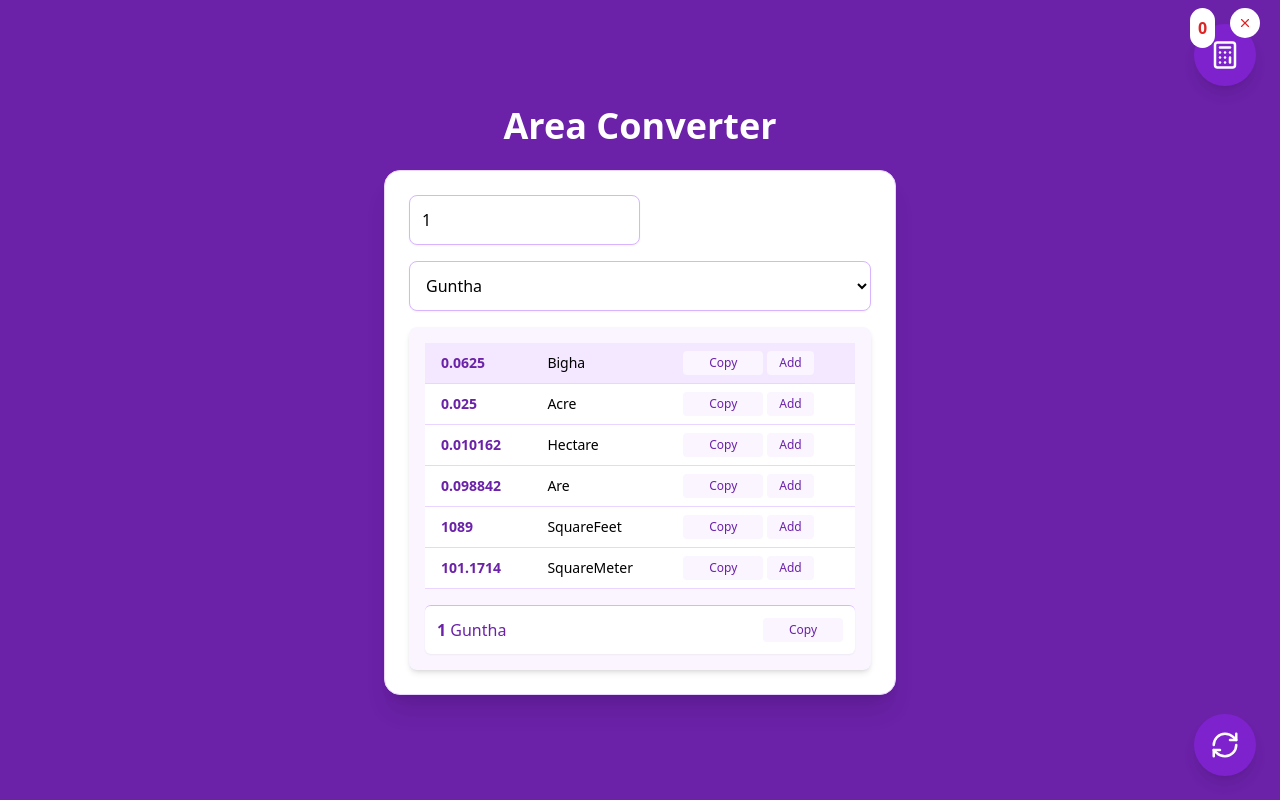
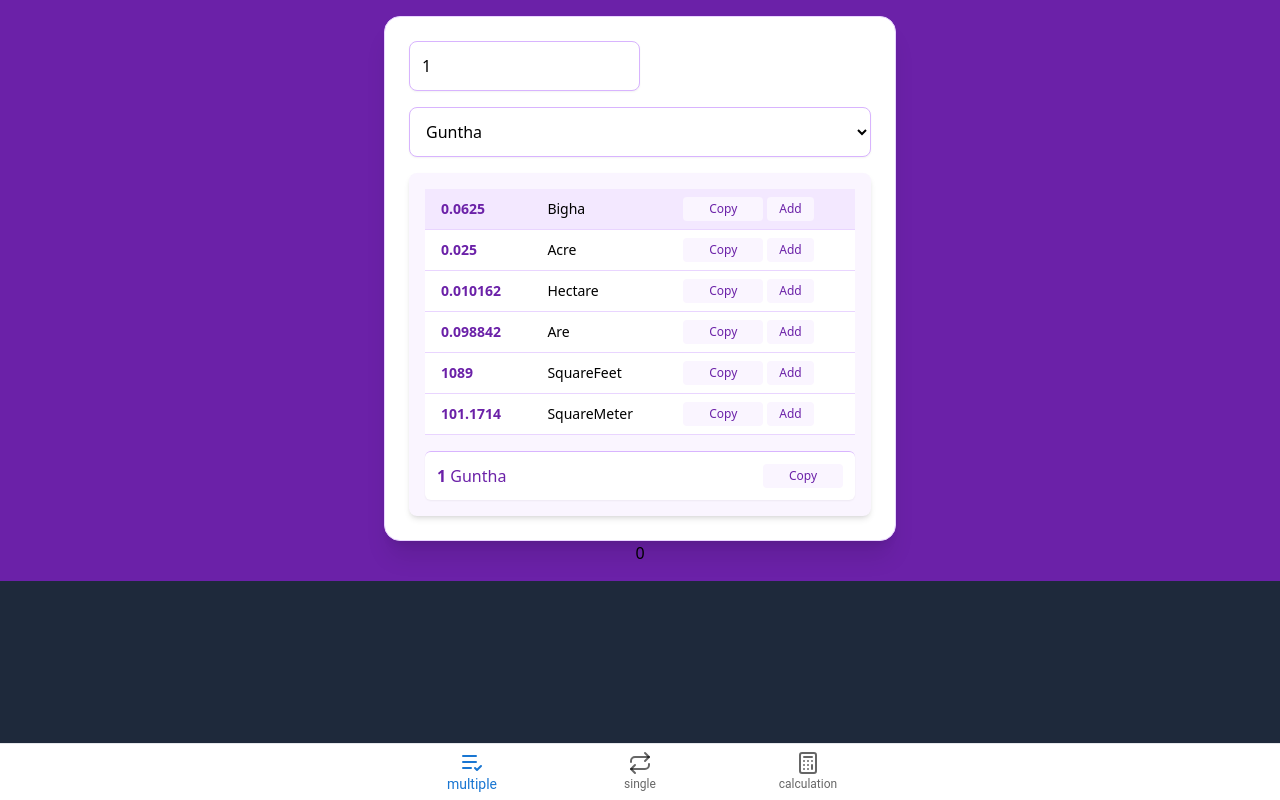
Before and after one commit to Murlidhar08/Area-Converter, a React (Vite) app: page /multiple in a window 1280 px wide. Built offline with nearby package versions, Linux system fonts and the light colour scheme.

Commit message:
Task #8: Design improvement

```diff
--- a/package.json
+++ b/package.json
@@ -10,6 +10,9 @@
     "preview": "vite preview"
   },
   "dependencies": {
+    "@emotion/react": "^11.14.0",
+    "@emotion/styled": "^11.14.1",
+    "@mui/material": "^7.2.0",
     "@reduxjs/toolkit": "^2.8.2",
     "clsx": "^1.2.1",
     "framer-motion": "^12.4.10",
--- a/src/App.tsx
+++ b/src/App.tsx
@@ -1,9 +1,10 @@
 import { BrowserRouter as Router, Routes, Route } from "react-router-dom";
 
 // Pages
-import AreaConverterMultiple from '@/pages/AreaConverterMultiple.tsx'
-import AreaConverterSingle from '@/pages/AreaConverterSingle.tsx'
-import Calculation from '@/pages/Calculation.js'
+import AreaConverterMultiple from '@/pages/AreaConverterMultiple'
+import AreaConverterSingle from '@/pages/AreaConverterSingle'
+import Calculation from '@/pages/Calculation'
+import BottomMobileBar from '@/components/BottomMobileBar'
 
 function App() {
   return (
@@ -14,6 +15,7 @@ function App() {
         <Route path="/calculation" element={<Calculation />} />
         <Route path="*" element={<AreaConverterMultiple />} />
       </Routes>
+      <BottomMobileBar />
     </Router>
   );
 }
--- /dev/null
+++ b/src/components/BottomMobileBar.tsx
@@ -0,0 +1,60 @@
+import { BottomNavigation, BottomNavigationAction, Badge } from '@mui/material';
+import { useNavigate, useLocation } from 'react-router-dom';
+import { CalculatorIcon, ListCheck, Repeat } from 'lucide-react';
+import { useEffect, useState } from 'react';
+import { useSelector } from 'react-redux';
+
+export default function BottomMobileBar() {
+    const calculationStore = useSelector((state: any) => state.calculation);
+    const navigate = useNavigate();
+    const location = useLocation();
+    const [value, setValue] = useState('/multiple');
+
+    useEffect(() => {
+        setValue(location.pathname);
+    }, [location.pathname]);
+
+    const tabs = [
+        {
+            label: "multiple",
+            path: "/multiple",
+            icon: <ListCheck />
+        },
+        {
+            label: "single",
+            path: "/single",
+            icon: <Repeat />
+        },
+        {
+            label: "calculation",
+            path: "/calculation",
+            badgeCounts: calculationStore?.listOfCalc?.length,
+            icon: <CalculatorIcon />
+        }
+    ]
+
+    return (
+        <div className="fixed bottom-0 w-full z-50 border-t bg-white">
+            <BottomNavigation
+                value={value}
+                onChange={(_, newValue) => {
+                    setValue(newValue);
+                    navigate(newValue);
+                }}
+                showLabels
+            >
+                {tabs.map(tab =>
+                    <BottomNavigationAction
+                        label={tab.label}
+                        value={tab.path}
+                        icon={
+                            <Badge badgeContent={tab.badgeCounts} color="primary">
+                                {tab.icon}
+                            </Badge>
+                        }
+                    />
+                )}
+            </BottomNavigation>
+        </div>
+    );
+}
--- a/src/interface/ListOfCalculation.ts
+++ b/src/interface/ListOfCalculation.ts
@@ -1,5 +1,5 @@
 export default interface ListOfCalculation {
     unit: string
-    unitValue: number
+    unitValue: number | string
     value: number
 }
--- /dev/null
+++ b/src/interface/UnitConversion.ts
@@ -0,0 +1,3 @@
+export default interface UnitConversion {
+    [key: string]: number;
+}
--- /dev/null
+++ b/src/interface/UnitDetails.ts
@@ -0,0 +1,11 @@
+import UnitConversion from "./UnitConversion";
+
+export default interface UnitDetails {
+    Guntha: UnitConversion;
+    Bigha: UnitConversion;
+    Acre: UnitConversion;
+    Hectare: UnitConversion;
+    Are: UnitConversion;
+    SquareFeet: UnitConversion;
+    SquareMeter: UnitConversion;
+}
--- a/src/pages/AreaConverterMultiple.tsx
+++ b/src/pages/AreaConverterMultiple.tsx
@@ -4,21 +4,9 @@ import { useNavigate } from "react-router-dom";
 import { useSelector, useDispatch } from 'react-redux';
 import { clearListOfCalculator, addListOfCalculator, setCalculateUnit } from '@/redux/slices/calculationSlice';
 import ListOfCalculation from "@/interface/ListOfCalculation";
-import { CalculatorIcon, RefreshCw, X } from 'lucide-react';
-
-interface UnitConversion {
-  [key: string]: number;
-}
-
-interface UnitDetails {
-  Guntha: UnitConversion;
-  Bigha: UnitConversion;
-  Acre: UnitConversion;
-  Hectare: UnitConversion;
-  Are: UnitConversion;
-  SquareFeet: UnitConversion;
-  SquareMeter: UnitConversion;
-}
+import { CalculatorIcon, X } from 'lucide-react';
+import UnitDetails from "@/interface/UnitDetails";
+import UnitConversion from "@/interface/UnitConversion";
 
 const unitDetails: UnitDetails = {
   Guntha: {
@@ -201,19 +189,16 @@ export default function AreaConverterMultiple() {
       unitValue: value,
       value: num
     }
+
+    if (fromUnit == "H.RA.SM")
+      obj.unitValue = `${customH}-${customR}-${customSM}`;
+
     dispatch(addListOfCalculator(obj));
     dispatch(setCalculateUnit(unit));
   };
 
   return (
-    <div className="flex flex-col items-center justify-center min-h-screen bg-purple-800 p-4">
-      <motion.h1
-        className="text-4xl font-extrabold mb-6 text-white text-center"
-        initial={{ opacity: 0, y: -20 }}
-        animate={{ opacity: 1, y: 0 }}
-      >
-        Area Converter {calculationStore.calculateUnit}
-      </motion.h1>
+    <div className="flex flex-col items-center justify-start bg-purple-800 p-4">
       <motion.div
         className="bg-white p-6 rounded-2xl shadow-xl w-full max-w-lg mx-auto border border-purple-200"
         initial={{ opacity: 0, scale: 0.9 }}
@@ -341,25 +326,13 @@ export default function AreaConverterMultiple() {
         </div>
       </motion.div>
 
-      {/* Navigate to single */}
-      <motion.button
-        title="Single Conversion"
-        onClick={() => navigate("/single")}
-        className="fixed bottom-6 right-6 bg-purple-700 hover:bg-purple-900 text-white p-4 rounded-full shadow-lg focus:outline-none"
-        whileHover={{ scale: 1.1 }}
-        whileTap={{ scale: 0.9, rotate: 180 }}
-        aria-label="Go to Single Page"
-      >
-        <RefreshCw size={30} />
-      </motion.button>
-
       {/* Navigate to Calculation */}
+      {calculationStore?.listOfCalc?.length && (
         <motion.button
           title="Calculation"
           className="fixed top-6 right-6 bg-purple-700 hover:bg-purple-900 text-white p-4 rounded-full shadow-lg focus:outline-none"
           aria-label="Go to Single Page"
         >
-        <p className="absolute bg-white text-red-600 p-2 rounded-full font-bold -top-4 -left-1">{calculationStore?.listOfCalc?.length}</p>
           <CalculatorIcon
             onClick={() => navigate("/calculation")}
             size={30} />
@@ -369,6 +342,7 @@ export default function AreaConverterMultiple() {
             size={30}
             className="absolute bg-white text-red-600 p-2 rounded-full font-bold -top-4 -right-1" />
         </motion.button>
+      )}
     </div>
   );
 }
```
Also changed, not shown: 1 other file (tests, documents, lock files or other folders). Lines whose indentation alone changed are shown as unchanged.
